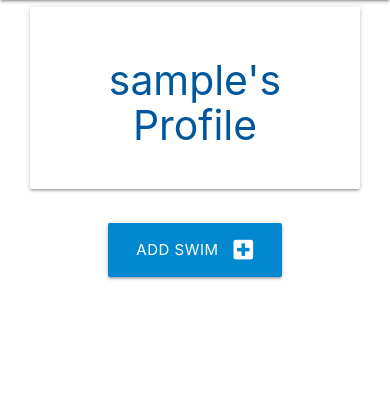
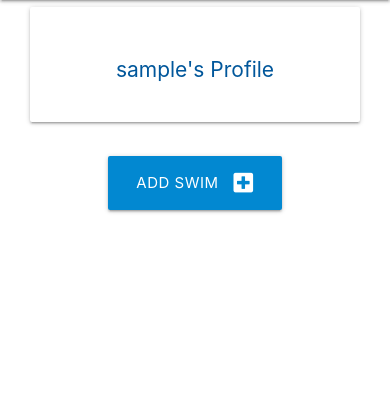
Before and after one commit to mipear/dwragored, a Flask app: a page that uses dwragored/templates/profile.html in a window 390 px wide. Shown: the part 56-476 px from the top of the page. Run offline with Flask 2, Linux system fonts and the light colour scheme.

Commit message:
Added media query to ensure profile page is responsive

```diff
--- a/dwragored/static/css/style.css
+++ b/dwragored/static/css/style.css
@@ -62,3 +62,11 @@ body {
     transform: scale(1.1);
   }
 }
+
+/* Media queries */
+
+@media (max-width: 600px) {
+  #profile {
+    font-size: 21px;
+  }
+}
--- a/dwragored/templates/profile.html
+++ b/dwragored/templates/profile.html
@@ -4,7 +4,7 @@
 <div class="row">
     <div class="col s12 m8 offset-m2">
         <div class="card-panel">
-            <h3 class="center-align light-blue-text text-darken-4">
+            <h3 class="center-align light-blue-text text-darken-4" id="profile">
                 {{ username }}'s Profile {% if current_user.is_authenticated %} Hi {{
                 current_user.name }}! {% endif %}
             </h3>
```
Lines whose indentation alone changed are shown as unchanged.
